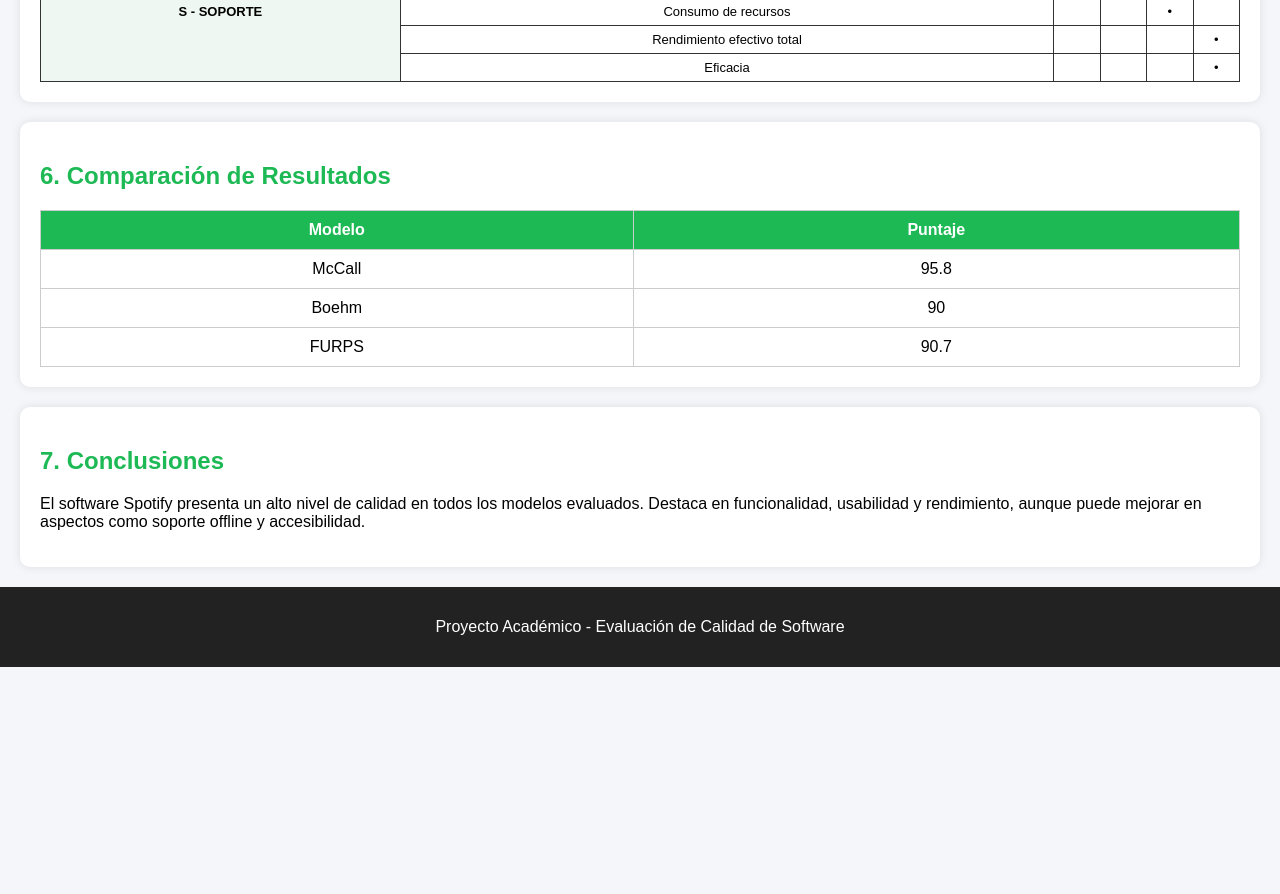
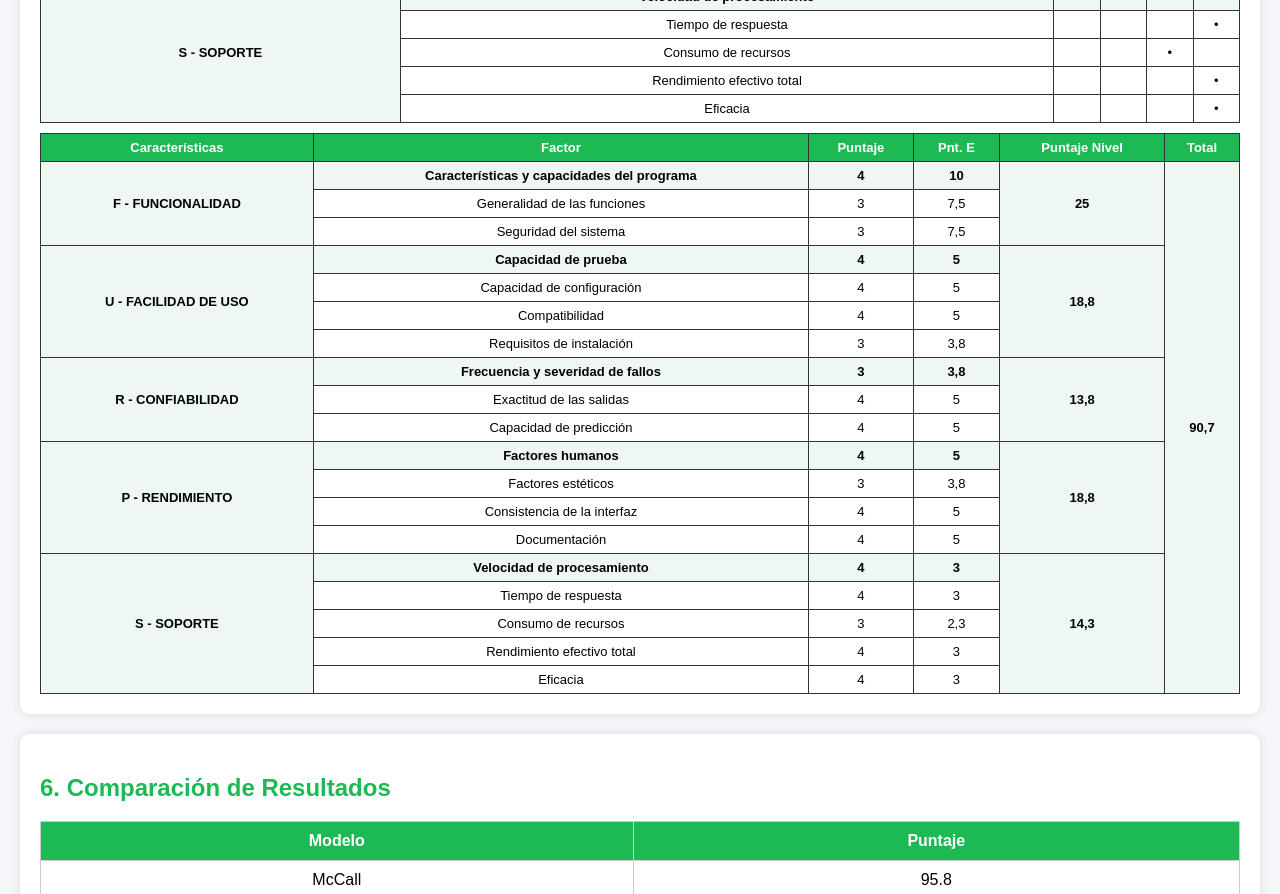
Before and after one commit to sneider12222/modelos-calidad-software, a plain HTML site: page index.html in a window 1280 px wide. Shown: the part 7762-8656 px from the top of the page. Before the commit the page ends 8429 px from the top, so only its background shows below. Drawn offline with Linux system fonts and the light colour scheme.

Commit message:
Add styles and table for score equivalence

```diff
--- a/index.html
+++ b/index.html
@@ -1788,6 +1788,178 @@ Robert Grady y Hewlett Packard (HP) en 1987, desarrollaron el modelo de calidad
 <td></td><td></td><td></td><td>•</td>
 </tr>
 
+    <style>
+.tabla-final {
+    width: 100%;
+    border-collapse: collapse;
+    font-size: 13px;
+}
+
+.tabla-final th, .tabla-final td {
+    border: 1px solid #333;
+    padding: 6px;
+    text-align: center;
+    vertical-align: middle;
+}
+
+.tabla-final th {
+    background: #1db954;
+    color: white;
+}
+
+.left { text-align: left; }
+
+.nivel {
+    background: #eef7f1;
+    font-weight: bold;
+}
+</style>
+
+<h3>Equivalencia de Puntajes</h3>
+
+<table class="tabla-final">
+
+<tr>
+<th>Características</th>
+<th>Factor</th>
+<th>Puntaje</th>
+<th>Pnt. E</th>
+<th>Puntaje Nivel</th>
+<th>Total</th>
+</tr>
+
+<!-- FUNCIONALIDAD -->
+<tr class="nivel">
+<td rowspan="3">F - FUNCIONALIDAD</td>
+<td class="left">Características y capacidades del programa</td>
+<td>4</td>
+<td>10</td>
+<td rowspan="3">25</td>
+<td rowspan="19">90,7</td>
+</tr>
+
+<tr>
+<td class="left">Generalidad de las funciones</td>
+<td>3</td>
+<td>7,5</td>
+</tr>
+
+<tr>
+<td class="left">Seguridad del sistema</td>
+<td>3</td>
+<td>7,5</td>
+</tr>
+
+<!-- FACILIDAD DE USO -->
+<tr class="nivel">
+<td rowspan="4">U - FACILIDAD DE USO</td>
+<td class="left">Capacidad de prueba</td>
+<td>4</td>
+<td>5</td>
+<td rowspan="4">18,8</td>
+</tr>
+
+<tr>
+<td class="left">Capacidad de configuración</td>
+<td>4</td>
+<td>5</td>
+</tr>
+
+<tr>
+<td class="left">Compatibilidad</td>
+<td>4</td>
+<td>5</td>
+</tr>
+
+<tr>
+<td class="left">Requisitos de instalación</td>
+<td>3</td>
+<td>3,8</td>
+</tr>
+
+<!-- CONFIABILIDAD -->
+<tr class="nivel">
+<td rowspan="3">R - CONFIABILIDAD</td>
+<td class="left">Frecuencia y severidad de fallos</td>
+<td>3</td>
+<td>3,8</td>
+<td rowspan="3">13,8</td>
+</tr>
+
+<tr>
+<td class="left">Exactitud de las salidas</td>
+<td>4</td>
+<td>5</td>
+</tr>
+
+<tr>
+<td class="left">Capacidad de predicción</td>
+<td>4</td>
+<td>5</td>
+</tr>
+
+<!-- RENDIMIENTO -->
+<tr class="nivel">
+<td rowspan="4">P - RENDIMIENTO</td>
+<td class="left">Factores humanos</td>
+<td>4</td>
+<td>5</td>
+<td rowspan="4">18,8</td>
+</tr>
+
+<tr>
+<td class="left">Factores estéticos</td>
+<td>3</td>
+<td>3,8</td>
+</tr>
+
+<tr>
+<td class="left">Consistencia de la interfaz</td>
+<td>4</td>
+<td>5</td>
+</tr>
+
+<tr>
+<td class="left">Documentación</td>
+<td>4</td>
+<td>5</td>
+</tr>
+
+<!-- SOPORTE -->
+<tr class="nivel">
+<td rowspan="5">S - SOPORTE</td>
+<td class="left">Velocidad de procesamiento</td>
+<td>4</td>
+<td>3</td>
+<td rowspan="5">14,3</td>
+</tr>
+
+<tr>
+<td class="left">Tiempo de respuesta</td>
+<td>4</td>
+<td>3</td>
+</tr>
+
+<tr>
+<td class="left">Consumo de recursos</td>
+<td>3</td>
+<td>2,3</td>
+</tr>
+
+<tr>
+<td class="left">Rendimiento efectivo total</td>
+<td>4</td>
+<td>3</td>
+</tr>
+
+<tr>
+<td class="left">Eficacia</td>
+<td>4</td>
+<td>3</td>
+</tr>
+
+</table>
+
 </table>
 </section>
 
```
